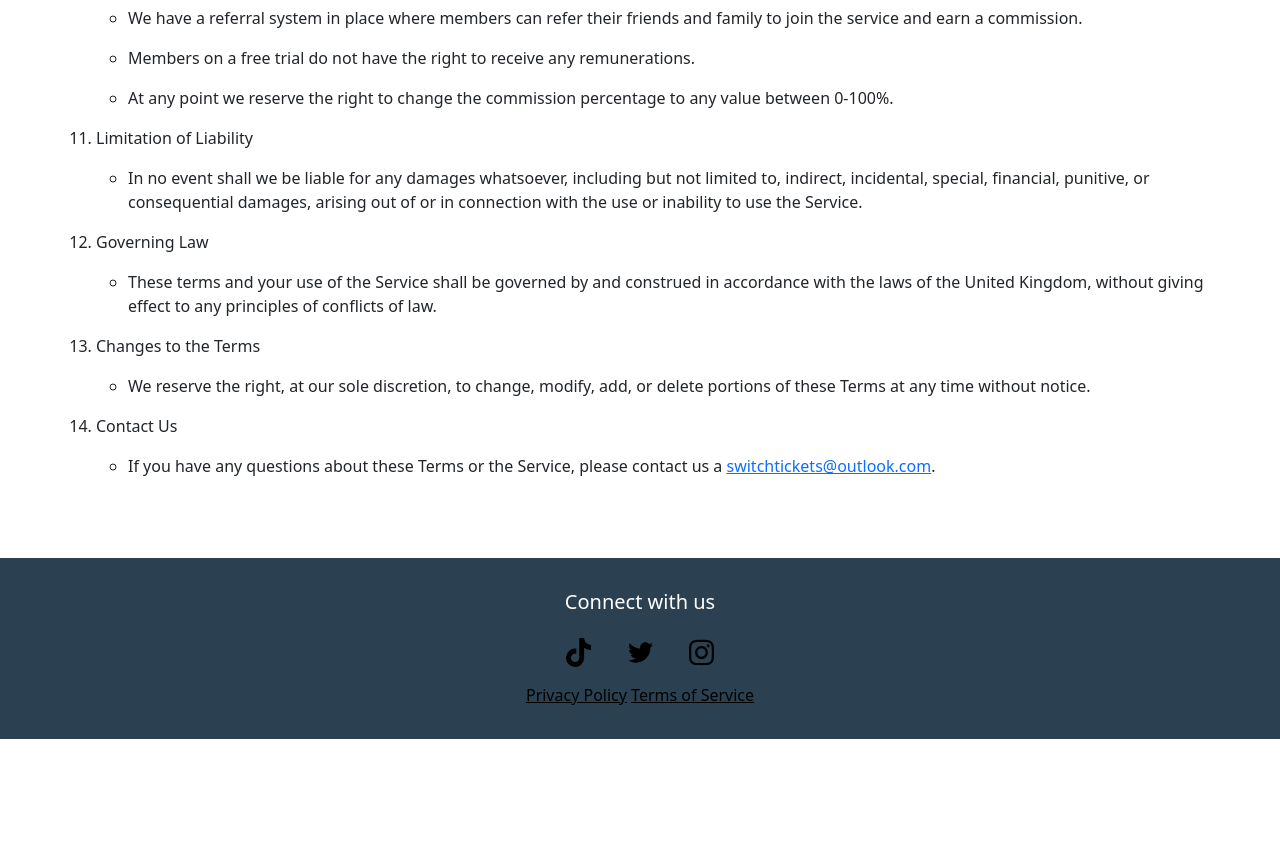
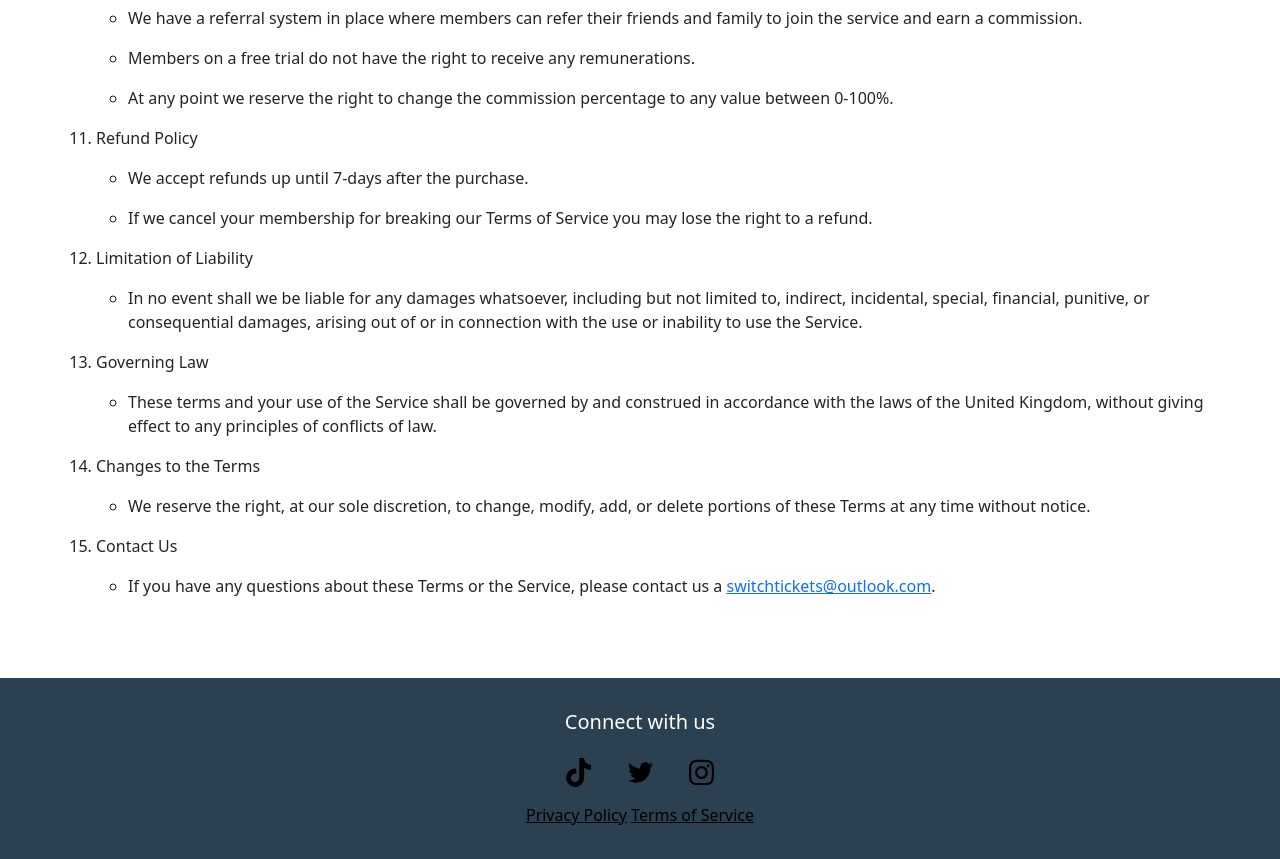
Before and after one commit to jaycoolslm/switch-tickets, a SvelteKit app: page /terms-of-service in a window 1280 px wide. Shown: the part 1640-2499 px from the top of the page. Before the commit the page ends 2379 px from the top, so only its background shows below. Built offline with nearby package versions, Linux system fonts and the light colour scheme.

Commit message:
quick fix£

```diff
--- a/src/lib/Footer.svelte
+++ b/src/lib/Footer.svelte
@@ -12,8 +12,8 @@
         </a>
     </div>
     <div>
-        <a href="/privacy-policy">Privacy Policy</a>
-        <a href="/terms-of-service">Terms of Service</a>
+        <a target="_blank" href="/privacy-policy">Privacy Policy</a>
+        <a target="_blank" href="/terms-of-service">Terms of Service</a>
     </div>
 </footer>
 
--- a/src/routes/terms-of-service/+page.svelte
+++ b/src/routes/terms-of-service/+page.svelte
@@ -116,6 +116,14 @@ these basic rules of conduct:
         </li>
 
         <li>
+            Refund Policy
+            <ul>
+                <li>We accept refunds up until 7-days after the purchase.</li>
+                <li>If we cancel your membership for breaking our Terms of Service you may lose the right to a refund.</li>
+            </ul>
+        </li>
+
+        <li>
             Limitation of Liability
             <ul>
                 <li>In no event shall we be liable for any damages whatsoever, including but not limited to,
```
